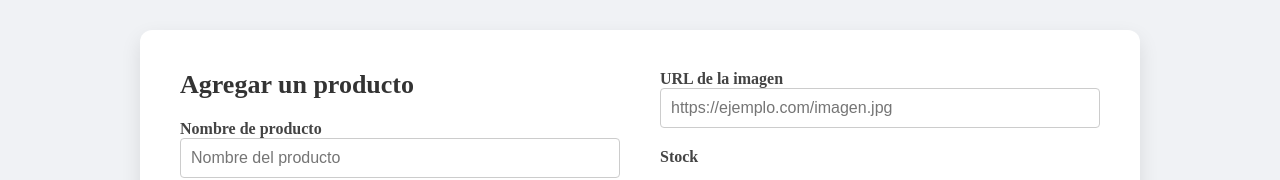
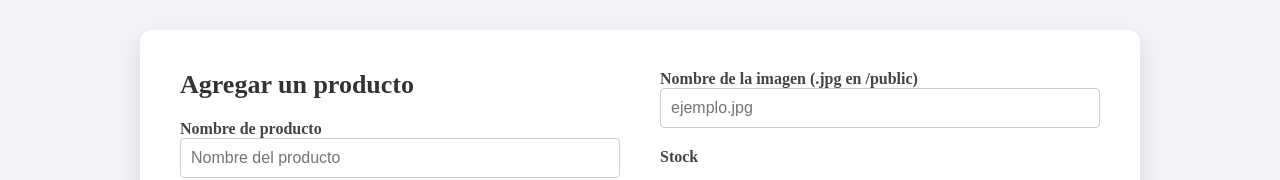
Before and after one commit to micaellodev/g3-progra, a React (Vite) app in the folder frontend/: page /agregarproducto in a window 1280 px wide. Shown: the part 129-309 px from the top of the page. Built offline with nearby package versions, Linux system fonts and the light colour scheme; no server answers.

Commit message:
mas cambios para crear un producto

```diff
--- a/frontend/src/components/Product/ProductoForm.jsx
+++ b/frontend/src/components/Product/ProductoForm.jsx
@@ -70,13 +70,25 @@ export const ProductoForm = ({
 
                 <div className={styles.rightSection}>
                     <LabeledInput
-                        label="URL de la imagen"
-                        placeholder="https://ejemplo.com/imagen.jpg"
+                        label="Nombre de la imagen (.jpg en /public)"
+                        placeholder="ejemplo.jpg"
                         name="imagen"
-                        type="url"
+                        type="text"
                         value={producto.imagen || ''}
                         onChange={handleChange}
                     />
+
+                    {producto.imagen && (
+                        <div style={{ margin: '10px 0' }}>
+                            <label>Vista previa:</label>
+                            <img
+                                src={`/${producto.imagen}`}
+                                alt="Vista previa"
+                                style={{ maxWidth: '150px', maxHeight: '150px', border: '1px solid #ccc', borderRadius: '8px' }}
+                                onError={e => { e.target.style.display = 'none'; }}
+                            />
+                        </div>
+                    )}
 
                     <label>Stock</label>
                     <div className={styles.stockGroup}>
--- a/frontend/src/hooks/useProductoForm.jsx
+++ b/frontend/src/hooks/useProductoForm.jsx
@@ -7,7 +7,7 @@ export const useProductoForm = () => {
     id_categoria: '',
     descripcion: '',
     stock: 1,
-    precio: '',
+    precio: 0,
     imagen: '',
   });
 
--- a/frontend/src/services/ProductoService.js
+++ b/frontend/src/services/ProductoService.js
@@ -47,7 +47,7 @@ export async function createProducto(productoData) {
         presentacion: productoData.presentacion,
         descripcion: productoData.descripcion,
         stock: productoData.stock,
-        precio: productoData.precio || 0,
+        precio: Number(productoData.precio),
         imagen: productoData.imagen || null,
         id_categoria: Number(productoData.id_categoria)
       }),
```
